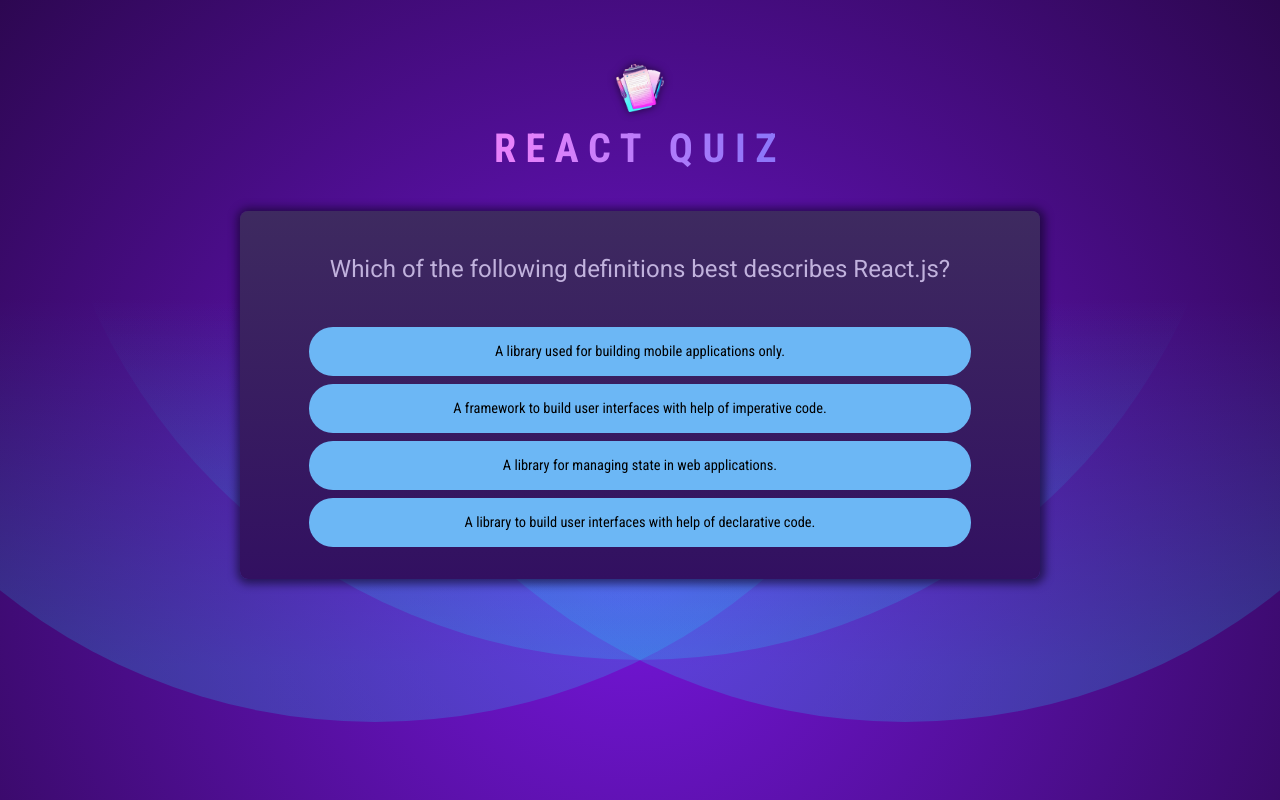
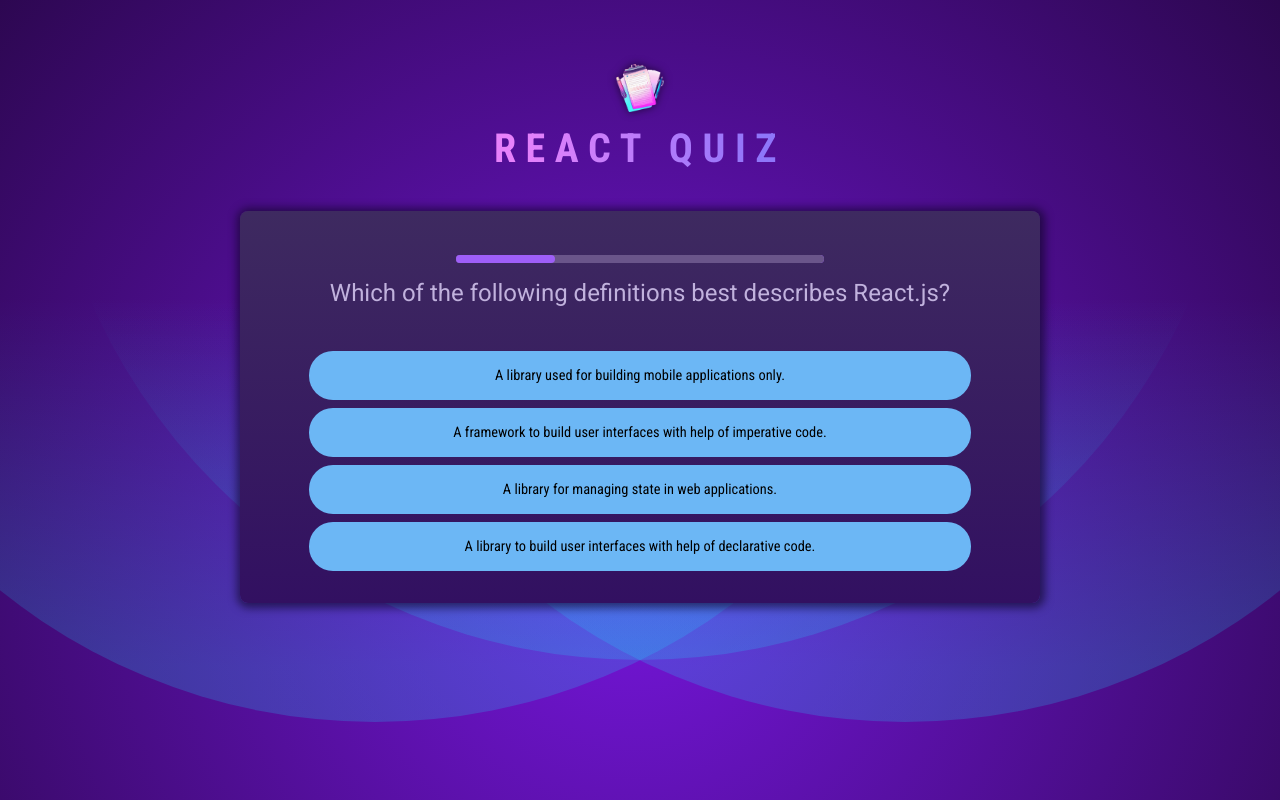
Before and after one commit to muhammedjavis/react-quiz-app, a React (Vite) app: page / in a window 1280 px wide. Built offline with nearby package versions, Linux system fonts and the light colour scheme.

Commit message:
added timer component and minor bug fixes

```diff
--- /dev/null
+++ b/src/components/QuestionTimer.jsx
@@ -0,0 +1,27 @@
+import { useEffect, useState } from "react";
+
+export default function QuestionTimer({ timeout, onTimeout }) {
+  const [remainingTime, setRemainingTime] = useState(timeout);
+
+  useEffect(() => {
+    const timer = console.log("SETTING TIMEOUT");
+    setTimeout(onTimeout, timeout);
+
+    return () => {
+      clearTimeout(timer);
+    };
+  }, [onTimeout, timeout]);
+
+  useEffect(() => {
+    const interval = console.log("SETTING INTERVAL");
+    setInterval(() => {
+      setRemainingTime((prevTime) => prevTime - 10);
+    }, 10);
+
+    return () => {
+      clearInterval(interval);
+    };
+  }, []);
+
+  return <progress id="question-time" max={timeout} value={remainingTime} />;
+}
--- a/src/components/Quiz.jsx
+++ b/src/components/Quiz.jsx
@@ -1,19 +1,28 @@
-import { useState } from "react";
+import { useCallback, useState } from "react";
 import quizCompleteImg from "../assets/quiz-complete.png";
 import QUESTIONS from "../questions.js";
+import QuestionTimer from "./QuestionTimer.jsx";
 
 export default function Quiz() {
   const [userAnswers, setUserAnswers] = useState([]);
-
+  const TIMER = 15000;
   const activeQuestionIndex = userAnswers.length;
 
   const quizIsComplete = activeQuestionIndex === QUESTIONS.length;
 
-  function handleSelectedAnswer(selectedAnswer) {
+  const handleSelectedAnswer = useCallback(function handleSelectedAnswer(
+    selectedAnswer
+  ) {
     setUserAnswers((prevUserAnswers) => {
       return [...prevUserAnswers, selectedAnswer];
     });
-  }
+  },
+  []);
+
+  const handleSkipAnswer = useCallback(
+    () => handleSelectedAnswer(null),
+    [handleSelectedAnswer]
+  );
 
   if (quizIsComplete) {
     return (
@@ -30,6 +39,11 @@
   return (
     <div id="quiz">
       <div id="question">
+        <QuestionTimer
+          key={activeQuestionIndex}
+          timeout={TIMER}
+          onTimeout={handleSkipAnswer}
+        />
         <h2>{QUESTIONS[activeQuestionIndex].text}</h2>
         <ul id="answers">
           {shuffledAnswers.map((answer) => (
```
